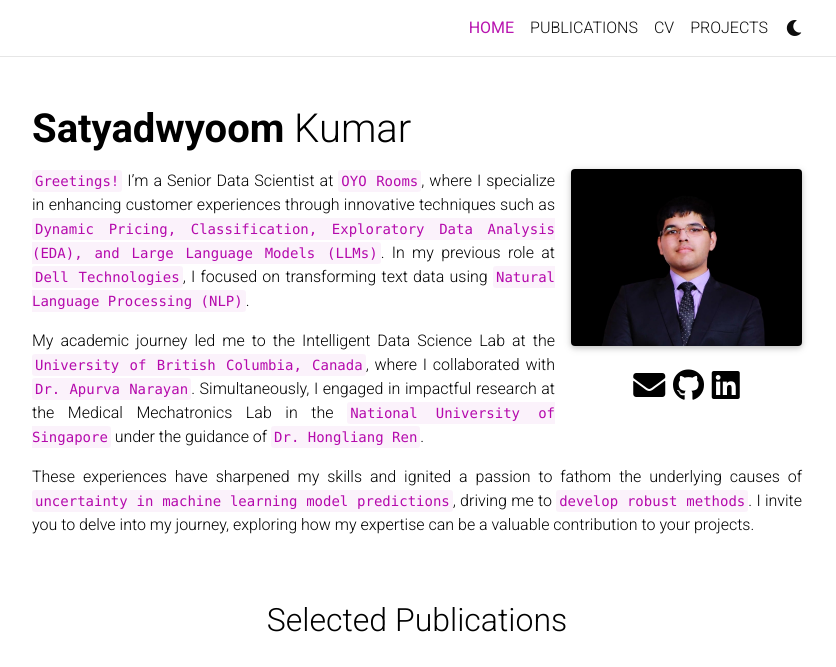
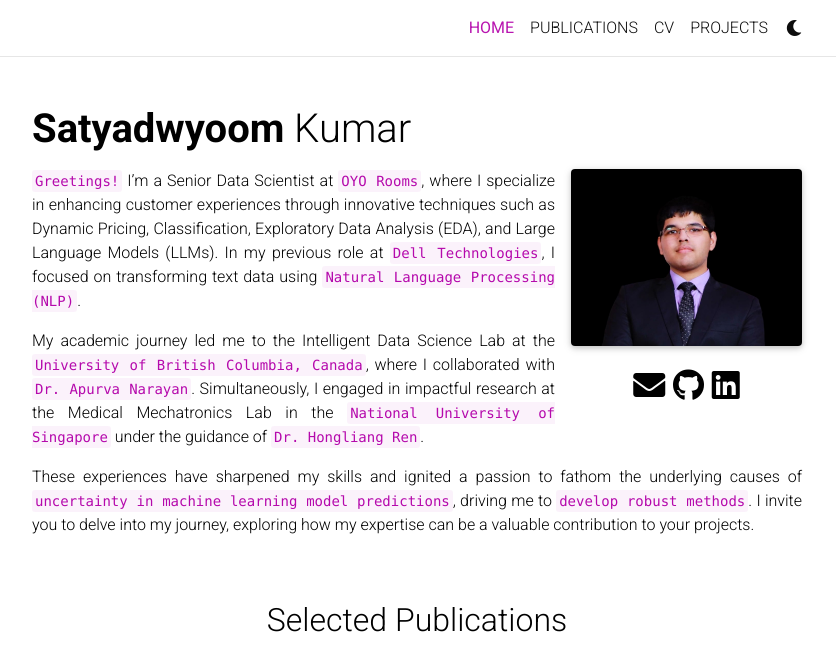
Before and after one commit to satyadwyoom/test_repo, a Jekyll site: the page built from _pages/about.md, in a window 1280 px wide, cut to the strip 0-667 px from the top of the page. Shown: the whole strip, without its empty margins (223-1059 px from the left). Built offline with Jekyll 4.4.1, drawn with Linux system fonts in a browser that asks for light colours; full-size pictures stand in for the smaller copies a plugin makes; comment, search, counter and statistics services are not loaded; a style sheet for code colours, icons or effects is not loaded.

```diff
--- a/_pages/about.md
+++ b/_pages/about.md
@@ -22,7 +22,7 @@ My academic journey led me to the Intelligent Data Science Lab at the [`Universi
 
 These experiences have sharpened my skills and ignited a passion to fathom the underlying causes of `uncertainty in machine learning model predictions`, driving me to `develop robust methods`. I invite you to delve into my journey, exploring how my expertise can be a valuable contribution to your projects. -->
 
-`Greetings!` I'm a Senior Data Scientist at `OYO Rooms`, where I specialize in enhancing customer experiences through innovative techniques such as `Dynamic Pricing, Classification, Exploratory Data Analysis (EDA), and Large Language Models (LLMs)`. In my previous role at `Dell Technologies`, I focused on transforming text data using `Natural Language Processing (NLP)`.
+`Greetings!` I'm a Senior Data Scientist at `OYO Rooms`, where I specialize in enhancing customer experiences through innovative techniques such as Dynamic Pricing, Classification, Exploratory Data Analysis (EDA), and Large Language Models (LLMs). In my previous role at `Dell Technologies`, I focused on transforming text data using `Natural Language Processing (NLP)`.
 
 My academic journey led me to the Intelligent Data Science Lab at the [`University of British Columbia, Canada`](https://www.ubc.ca/),  where I collaborated with [`Dr. Apurva Narayan`](https://a-narayan.github.io/team/). Simultaneously, I engaged in impactful research at the Medical Mechatronics Lab in the [`National University of Singapore`](https://www.nus.edu.sg/) under the guidance of [`Dr. Hongliang Ren`](https://scholar.google.com/citations?user=rcF7N44AAAAJ&hl=en).
 
```
